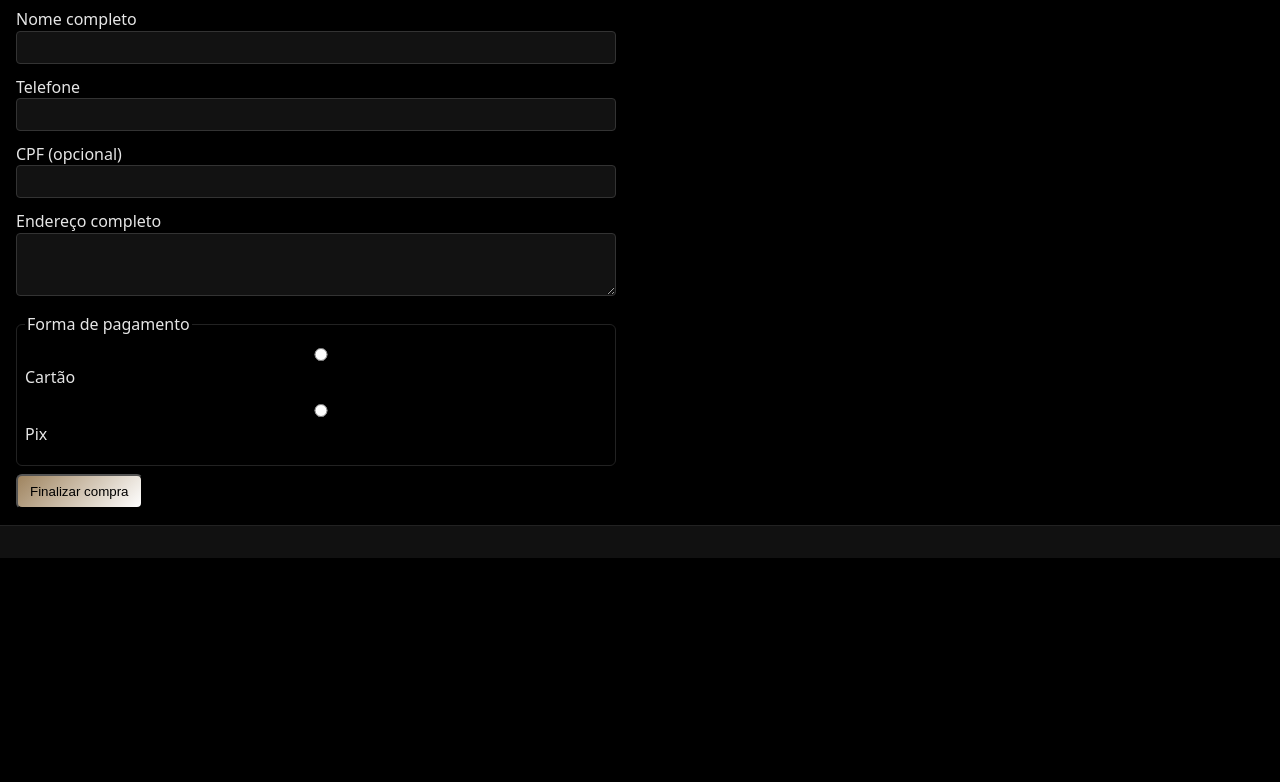
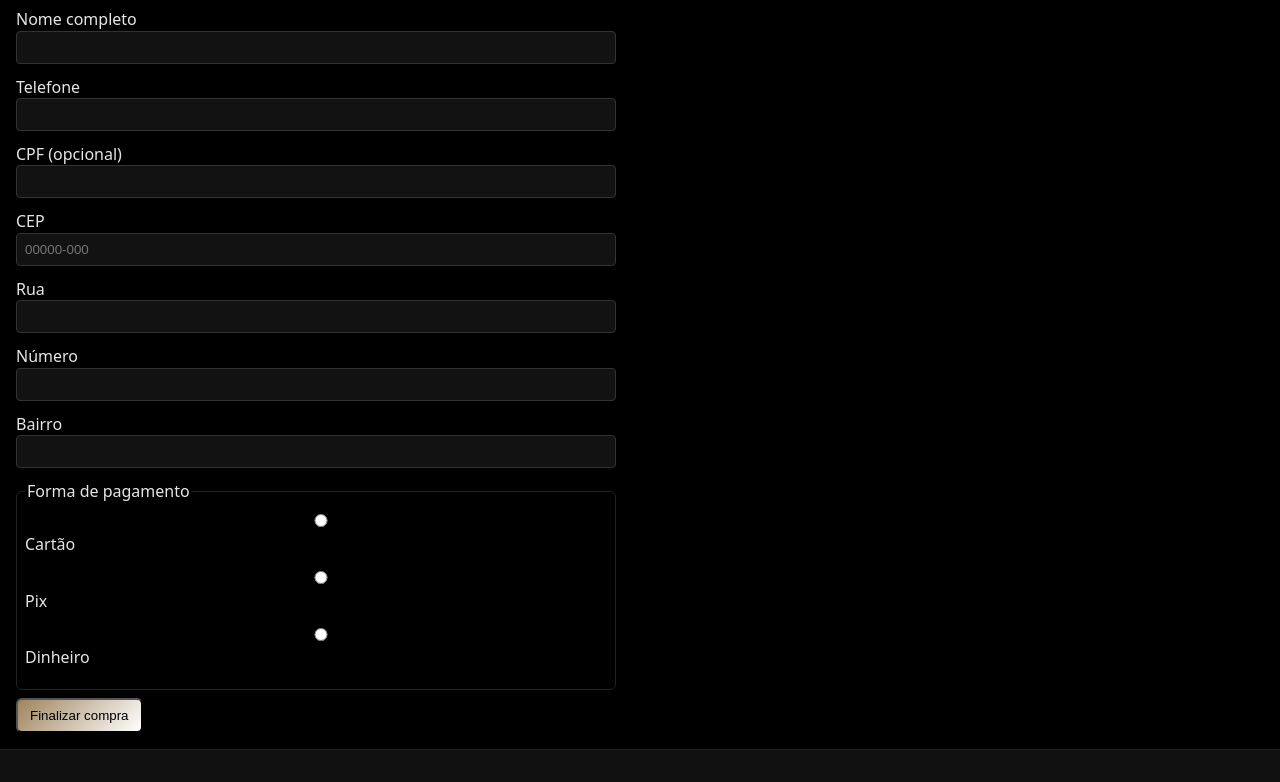
Before and after one commit to Fabio-nexo/lading-page-reponsiva, a website: page checkout.html in a window 1280 px wide. Shown: the part 73-855 px from the top of the page. Before the commit the page ends 800 px from the top, so only its background shows below. Drawn offline with Linux system fonts and the light colour scheme; no server answers.

Commit message:
Add files via upload

```diff
--- a/checkout.html
+++ b/checkout.html
@@ -27,16 +27,34 @@
       <label>CPF (opcional)
         <input name="cpf" type="text" />
       </label>
-      <label>Endereço completo
-        <textarea name="endereco" rows="3" required></textarea>
-      </label>
+
+      <div class="address-group">
+        <label>CEP
+          <input name="cep" id="cep" type="text" placeholder="00000-000" required />
+        </label>
+        <label>Rua
+          <input name="rua" id="rua" type="text" required />
+        </label>
+        <label>Número
+          <input name="numero" id="numero" type="text" required />
+        </label>
+        <label>Bairro
+          <input name="bairro" id="bairro" type="text" required />
+        </label>
+      </div>
+
       <fieldset class="payment-methods">
         <legend>Forma de pagamento</legend>
         <label><input type="radio" name="payment_method" value="cartao"> Cartão</label>
         <label><input type="radio" name="payment_method" value="pix"> Pix</label>
+        <label><input type="radio" name="payment_method" value="dinheiro"> Dinheiro</label>
       </fieldset>
 
-      <!-- Apenas selecione a forma de pagamento — sem campos extras aqui -->
+      <label id="troco-field" style="display:none">Troco para quanto?
+        <input name="troco" type="number" step="0.01" min="0" placeholder="0,00" />
+      </label>
+
+      <!-- Campos adicionais: CEP preenche rua/bairro via ViaCEP; troco aparece só para dinheiro -->
       <div class="form-actions">
         <button type="submit" class="btn">Finalizar compra</button>
       </div>
```
